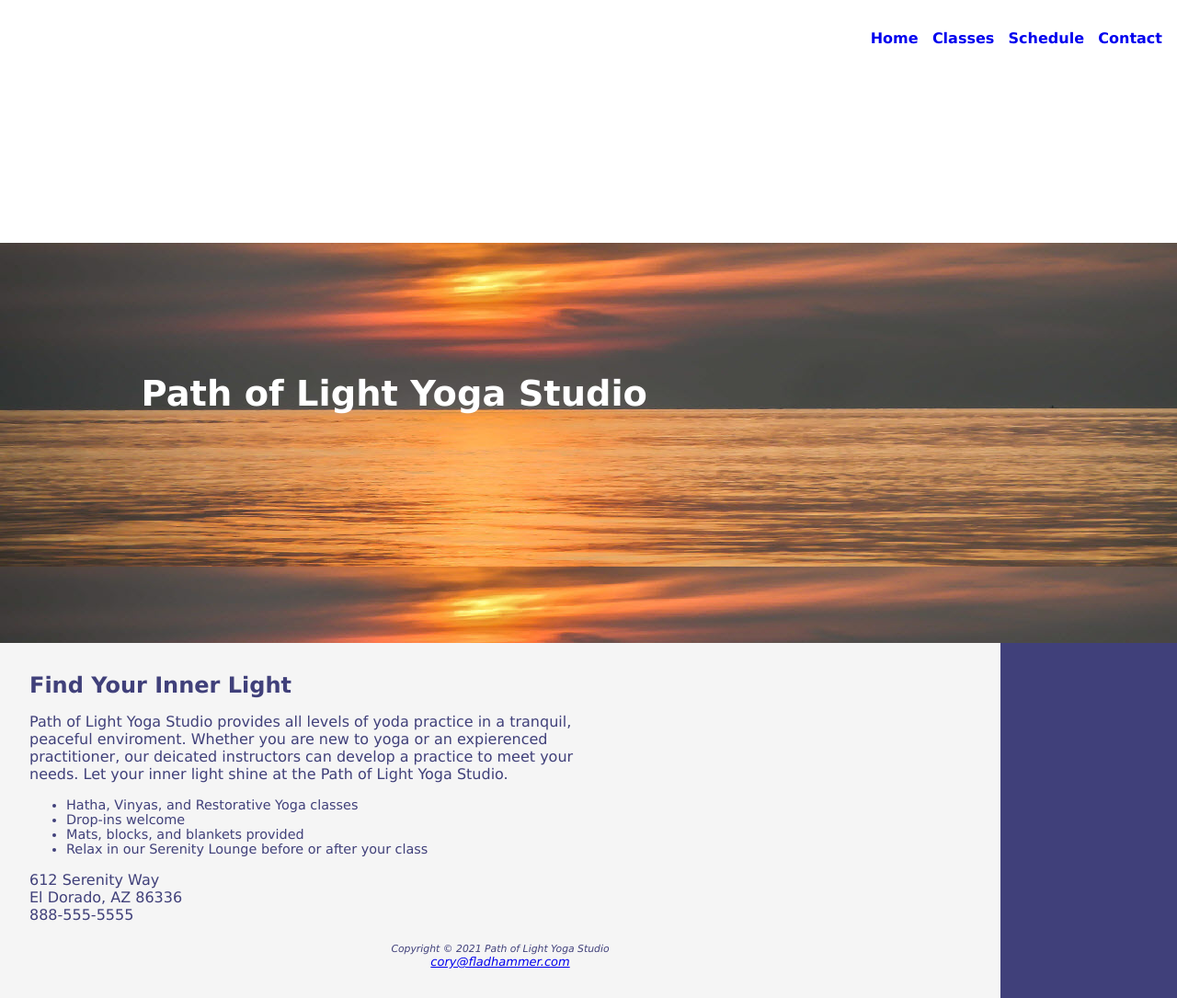
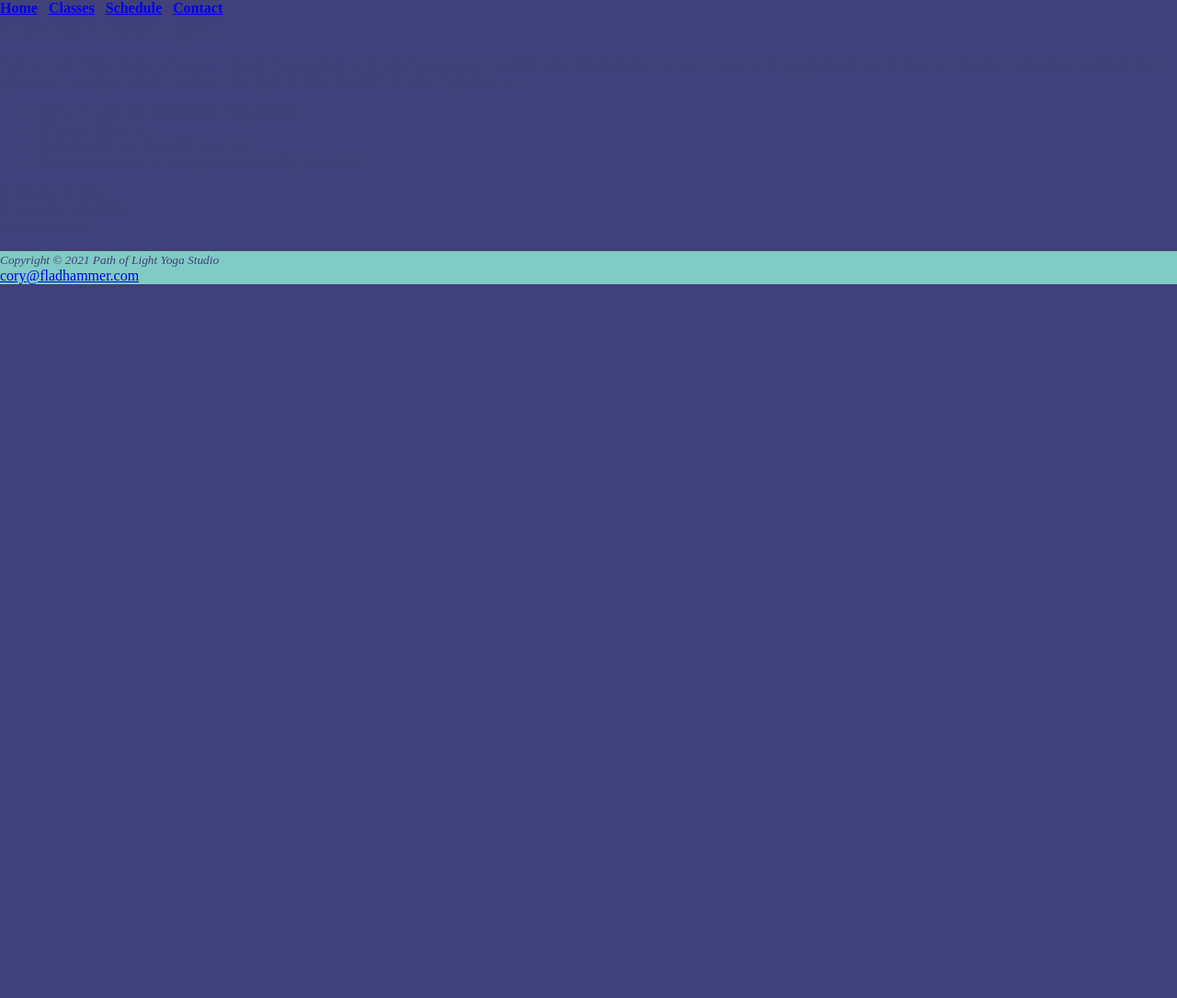
Before and after one commit to coryflad/yoga_master, a plain HTML site: page index.html in a window 1280 px wide. Shown: the whole page at 92% size. After the commit the page ends 800 px from the top, so only its background shows below. Drawn offline with Linux system fonts and the light colour scheme.

Commit message:
Revert "chapter 5 work"
This reverts commit 3913fc12ba46c5dd809d4e95574e1fa55e63def4.

```diff
--- a/index.html
+++ b/index.html
@@ -14,10 +14,6 @@
         <a href="schedule.html"><b>Schedule</b></a> &nbsp;
         <a href="contact.html"><b>Contact</b></a>
     </nav>
-    <header class="home">
-        <h1>Path of Light Yoga Studio</h1>
-    </header>
-    <div class="wrapper">
     <main>
         <h2>Find Your Inner Light</h2>
         <p>Path of Light Yoga Studio provides all levels of yoda practice in a
@@ -41,8 +37,6 @@
         <small><i>Copyright &copy; 2021 Path of Light Yoga Studio</i></small><br>
         <a href="mailto:cory@fladhammer.com">cory@fladhammer.com</a>
     </footer>
-    </div>
-
 </body>
 
 </html>
--- a/yoga.css
+++ b/yoga.css
@@ -2,28 +2,10 @@ body {
     background-color: #40407A;
     margin: 0;
     color: #40407A;
-    font-family: Verdana, Helvetica, sans-serif;
 }
 
 header {
-    background-color: #40407A;
-    color: #FFFFFF;
-    background-image: url(images/sunrise.jpg);
-    background-color: 100% 100%;
-
-}
-
-nav {
-    text-align: right;
-    background-color: #FFFFFF;
-    margin: 0;
-    padding-top: 0.5em;
-    padding-bottom: 1em;
-    padding-right: 1em;
-}
-
-nav a {
-    text-decoration: none;
+    background-color: #80CBC4;
 }
 
 h2 {
@@ -31,55 +13,5 @@ h2 {
 }
 
 footer {
-    font-style: italic;
-    text-align: center;
-    font-size: small;
+    background-color: #80CBC4;
 }
-
-dd {
-    font-size: 90%;
-}
-
-li {
-    font-size: 90%;
-}
-
-p {
-    width: 60%;
-}
-
-.wrapper {
-    width: 80%;
-    background-color: #F5F5F5;
-    padding: 2em;
-    margin-left: 0;
-    margin-right: 0;
-}
-
-.home {
-    height: 40vh;
-    padding-top: 6em;
-    padding-left: 8em;
-    font-size: 120%;
-    min-height: 300px;
-}
-
-.content {
-    height: 200px;
-    padding-top: 2em;
-    padding-left: 8em;
-    padding-bottom: 2em;
-}
-
-#mathero {
-    height: 300px;
-    background-image: url(images/yogamat.jpg);
-    background-repeat: no-repeat;
-    background-color: 100% 100%;
-}
-#loungehero {
-    height: 300px;
-    background-image: url(images/yogalounge.jpg);
-    background-repeat: no-repeat;
-    background-color: 100% 100%;
-}
```
Also changed, not shown: classes.html (+0 -13 lines). Lines whose indentation alone changed are shown as unchanged.
